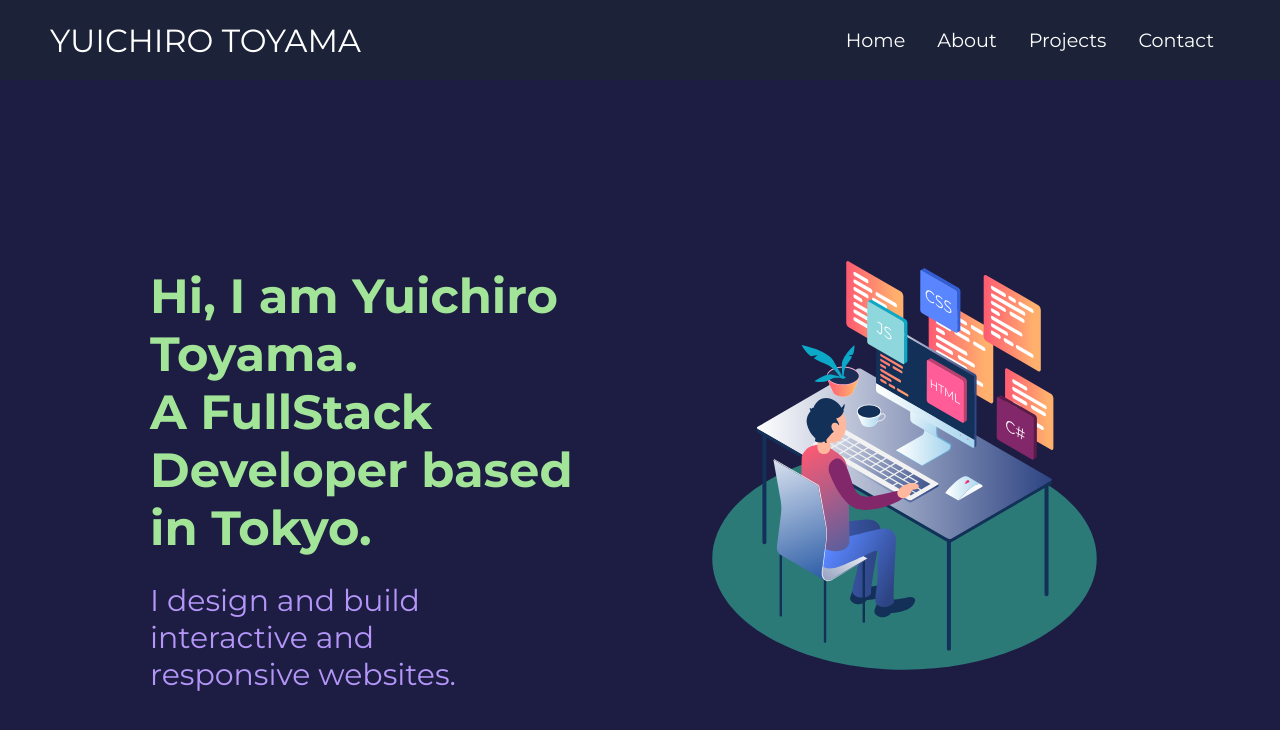
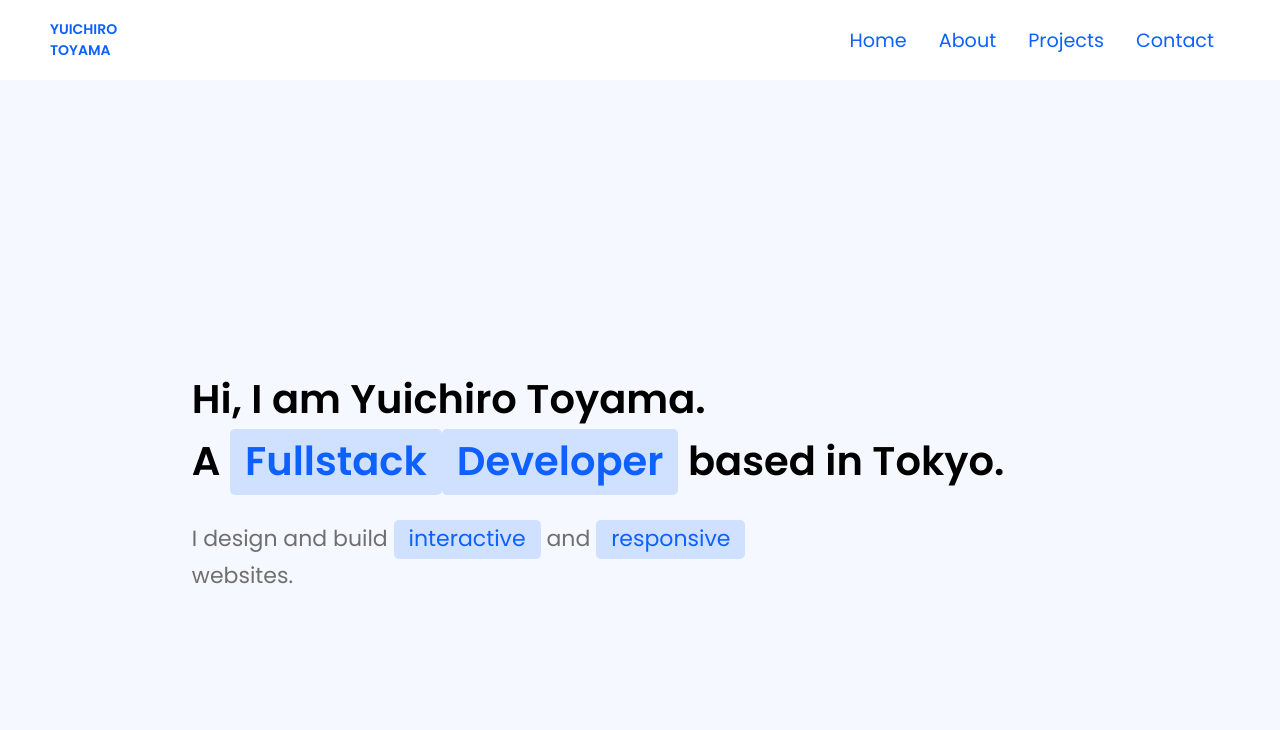
Before and after one commit to yt1872/react-portfolio-v2, a React (Create React App) app: page / in a window 1280 px wide. Shown: the top 730 px of the page. Built offline with nearby package versions, Linux system fonts and the light colour scheme.

Commit message:
redesign hero section

```diff
--- a/src/App.scss
+++ b/src/App.scss
@@ -1,11 +1,21 @@
-$primary-purple: #1d1d43;
-$secondary-purple: #b495f8;
-$lime-green: #a3e598;
+$primary-blue: #0e61fe;
+$secondary-blue: #cfe1ff;
+$tertiary-blue: #f5f8ff;
+$grey: #6f6f6f;
 
-@import url("https://fonts.googleapis.com/css2?family=Montserrat:wght@400;700&display=swap");
+@import url("https://fonts.googleapis.com/css2?family=Poppins:wght@300;400;600&display=swap");
 
 * {
   margin: 0;
   padding: 0;
-  font-family: "Montserrat", sans-serif;
+  font-family: "Poppins", sans-serif;
 }
+
+.text-highlight {
+  background-color: $secondary-blue;
+  color: $primary-blue;
+  display: inline-block;
+  font-style: normal;
+  padding: 2px 15px 4px;
+  border-radius: 5px;
+}
--- a/src/components/Navbar.js
+++ b/src/components/Navbar.js
@@ -16,7 +16,10 @@ function Navbar() {
         <div className="navbar">
           <div className="navbar-container container">
             <Link to="/" className="navbar-logo" onClick={closeMobileMenu}>
-              YUICHIRO TOYAMA
+              <div className="nav-logo">
+                <span>YUICHIRO</span>
+                <span>TOYAMA</span>
+              </div>
             </Link>
             <div className="menu-icon" onClick={handleClick}>
               {click ? <FaTimes /> : <FaBars />}
--- a/src/components/Navbar.scss
+++ b/src/components/Navbar.scss
@@ -1,5 +1,7 @@
+@import "../App.scss";
+
 .navbar {
-  background: #1c2237;
+  background: transparent;
   height: 80px;
   display: flex;
   justify-content: center;
@@ -27,7 +29,7 @@
 }
 
 .navbar-logo {
-  color: #fff;
+  color: $primary-blue;
   justify-self: start;
   cursor: pointer;
   text-decoration: none;
@@ -59,7 +61,7 @@
 }
 
 .nav-links {
-  color: #fff;
+  color: $primary-blue;
   display: flex;
   align-items: center;
   text-decoration: none;
@@ -68,11 +70,17 @@
 }
 
 .fa-bars {
-  color: #fff;
+  color: $primary-blue;
 }
 
 .menu-icon {
   display: none;
+}
+
+.nav-logo {
+  display: grid;
+  font-weight: 800;
+  font-size: 14px;
 }
 
 @media screen and (max-width: 960px) {
--- a/src/components/hero.js
+++ b/src/components/hero.js
@@ -9,14 +9,16 @@ function Hero() {
     <div className="hero-container">
       <div className="hero-left">
         <div className="hero-name">Hi, I am Yuichiro Toyama.</div>
-        <div className="hero-name">A FullStack Developer based in Tokyo.</div>
+        <div className="hero-name">
+          A <i className="text-highlight">Fullstack</i>
+          <i className="text-highlight">Developer</i> based in Tokyo.
+        </div>
         <div className="hero-intro">
-          I design and build interactive and responsive websites.
+          I design and build <i className="text-highlight">interactive</i> and{" "}
+          <i className="text-highlight">responsive</i> websites.
         </div>
       </div>
-      <div>
-        <Programmer />
-      </div>
+      <div>{/* <Programmer /> */}</div>
     </div>
   );
 }
--- a/src/components/hero.scss
+++ b/src/components/hero.scss
@@ -1,7 +1,7 @@
 @import "../App.scss";
 
 .hero-container {
-  background-color: $primary-purple;
+  background-color: $tertiary-blue;
   height: 100vh;
   display: flex;
   align-items: center;
@@ -10,19 +10,19 @@
 }
 
 .hero-left {
-  width: 50%;
+  // width: 50%;
   padding: 30px;
 }
 
 .hero-name {
-  color: $lime-green;
+  color: black;
   font-weight: 700;
-  font-size: 48px;
+  font-size: 40px;
 }
 
 .hero-intro {
   margin-top: 25px;
-  color: $secondary-purple;
-  font-size: 30px;
+  color: $grey;
+  font-size: 22px;
   width: 75%;
 }
--- a/src/components/programmer.js
+++ b/src/components/programmer.js
@@ -7,8 +7,8 @@ class Programmer extends React.Component {
     return (
       <div className="">
         <svg
-          width="511"
-          height="511"
+          width=""
+          height=""
           viewBox="0 0 511 511"
           fill="none"
           xmlns="http://www.w3.org/2000/svg"
```
Also changed, not shown: src/assets/Coding_SVG.svg (added).
